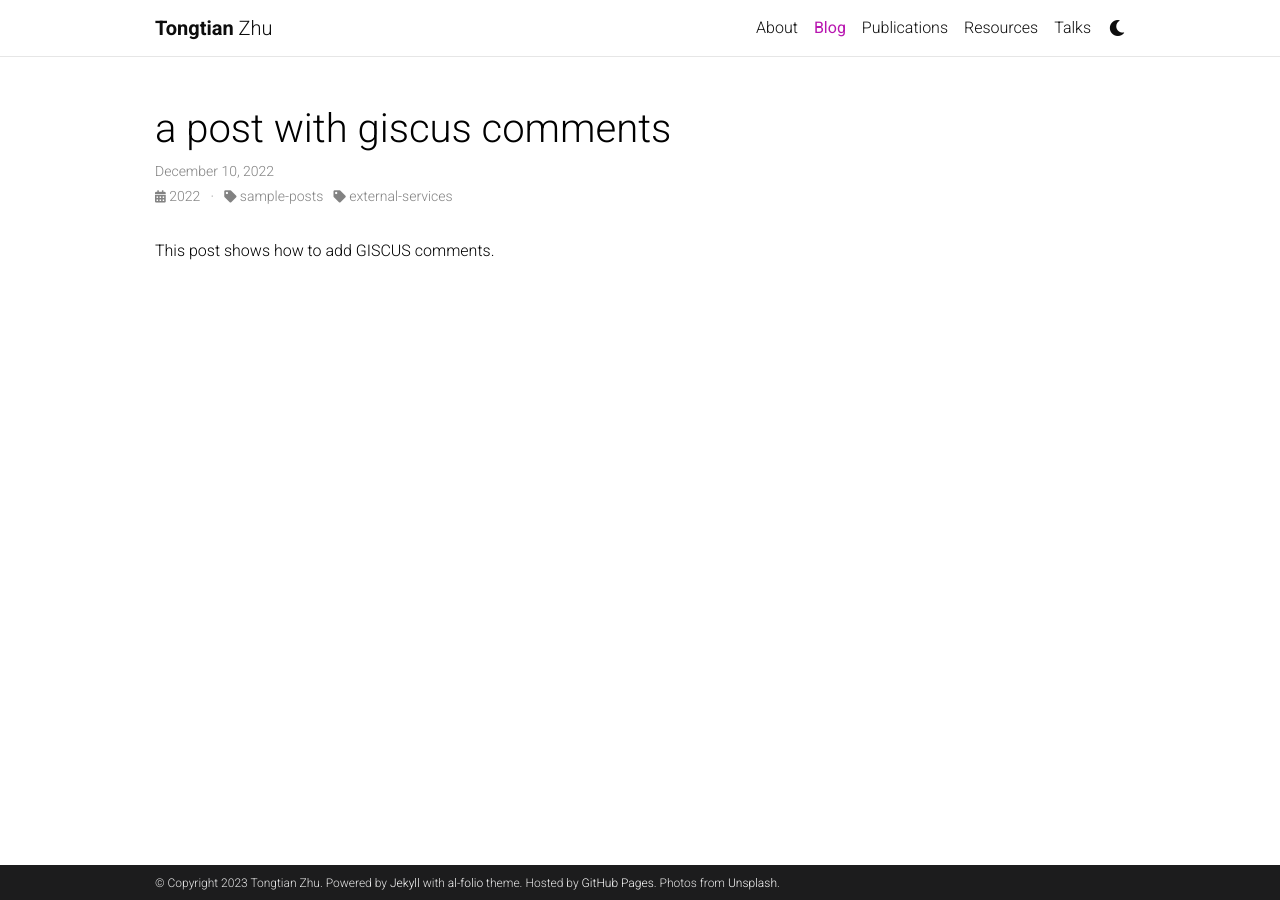
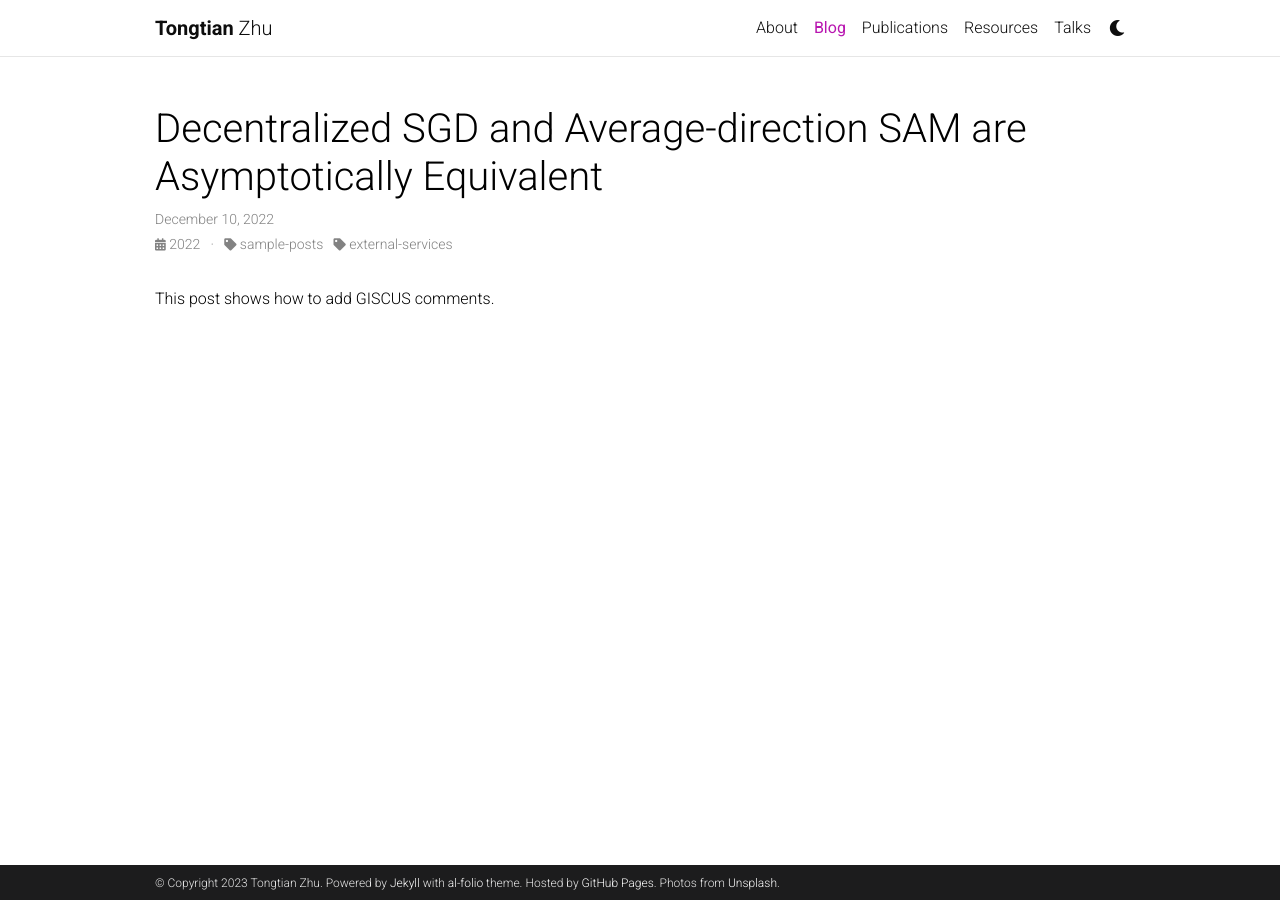
Before and after one commit to Raiden-Zhu/Raiden-Zhu.github.io, a Jekyll site: the page built from _posts/2023-06-15-Decentralized SGD and Average-direction SAM are Asymptotically Equivalent.md, in a window 1280 px wide. Built offline with Jekyll 4.4.1, drawn with Linux system fonts in a browser that asks for light colours; comment, search, counter and statistics services are not loaded; a style sheet for code colours, icons or effects is not loaded.

Commit message:
Update 2023-06-15-Decentralized SGD and Average-direction SAM are Asymptotically Equivalent.md

```diff
--- a/_posts/2023-06-15-Decentralized SGD and Average-direction SAM are Asymptotically Equivalent.md
+++ b/_posts/2023-06-15-Decentralized SGD and Average-direction SAM are Asymptotically Equivalent.md
@@ -1,8 +1,8 @@
 ---
 layout: post
-title: a post with giscus comments
+title: Decentralized SGD and Average-direction SAM are Asymptotically Equivalent
 date: 2022-12-10 11:59:00-0400
-description: an example of a blog post with giscus comments
+description: The first work on the surprising sharpness-aware minimization nature of decentralized learning
 categories: sample-posts external-services
 giscus_comments: true
 related_posts: false
```
